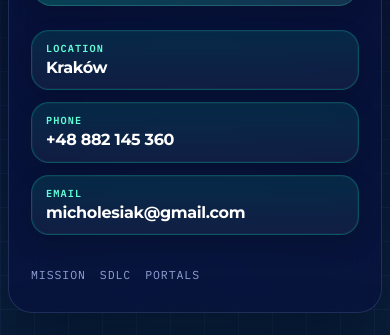
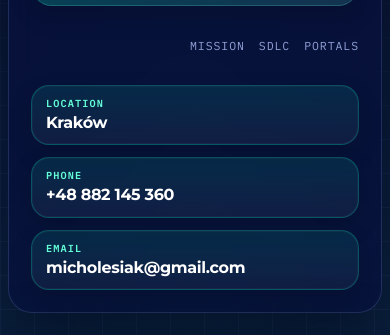
Before and after one commit to MO-D3/CV, a plain HTML site: page deploy/godel-ai-practitioner-cv/index.html in a window 390 px wide. Shown: the part 133-468 px from the top of the page. Drawn offline with Linux system fonts and the light colour scheme.

```diff
--- a/deploy/godel-ai-practitioner-cv/index.html
+++ b/deploy/godel-ai-practitioner-cv/index.html
@@ -1011,6 +1011,24 @@
 
         .stack-list {
           grid-template-columns: repeat(2, minmax(0, 1fr));
+        }
+      }
+
+      @media (max-width: 1180px) {
+        .topbar {
+          flex-wrap: wrap;
+          align-items: flex-start;
+        }
+
+        .topbar-meta {
+          flex: 1 0 100%;
+          order: 3;
+          width: 100%;
+          justify-content: flex-start;
+        }
+
+        .nav {
+          margin-left: auto;
         }
       }
 
```
Also changed, not shown: godel-ai-practitioner-cv.html (+18 -0 lines).
